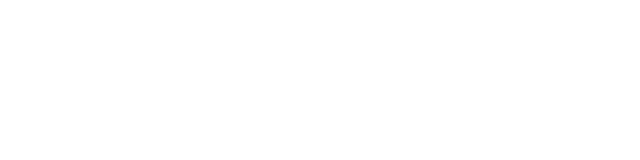
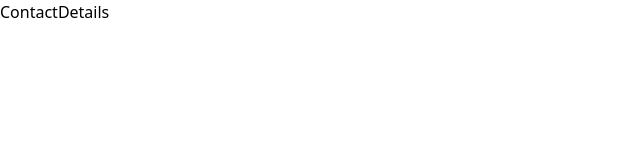
Before and after one commit to ZAKHAROV-Artem/nimble-test-task, a React (Vite) app: page /contact/1 in a window 1280 px wide. Shown: the top 160 px of the page, without its empty margins (0-640 px from the left). Built offline with nearby package versions, Linux system fonts and the light colour scheme.

Commit message:
feat: added pages

```diff
--- a/src/App.tsx
+++ b/src/App.tsx
@@ -1,5 +1,16 @@
+import { Route, Routes } from "react-router-dom";
+
+import { ContactDetails, Contacts } from "./pages";
+
 function App() {
-  return <div></div>;
+  return (
+    <>
+      <Routes>
+        <Route path="/" element={<Contacts />} />
+        <Route path="/contact/:id" element={<ContactDetails />} />
+      </Routes>
+    </>
+  );
 }
 
 export default App;
--- a/src/main.tsx
+++ b/src/main.tsx
@@ -1,11 +1,14 @@
 import React from "react";
 import ReactDOM from "react-dom/client";
+import { BrowserRouter } from "react-router-dom";
 
 import App from "./App.tsx";
 import "./index.css";
 
 ReactDOM.createRoot(document.getElementById("root")!).render(
   <React.StrictMode>
-    <App />
+    <BrowserRouter>
+      <App />
+    </BrowserRouter>
   </React.StrictMode>,
 );
--- /dev/null
+++ b/src/pages/contact-details.tsx
@@ -0,0 +1,3 @@
+export default function ContactDetails() {
+  return <div>ContactDetails</div>;
+}
--- /dev/null
+++ b/src/pages/contacts.tsx
@@ -0,0 +1,3 @@
+export default function Contacts() {
+  return <div>Contacts</div>;
+}
--- /dev/null
+++ b/src/pages/index.ts
@@ -0,0 +1,4 @@
+import ContactDetails from "./contact-details";
+import Contacts from "./contacts";
+
+export { Contacts, ContactDetails };
```
